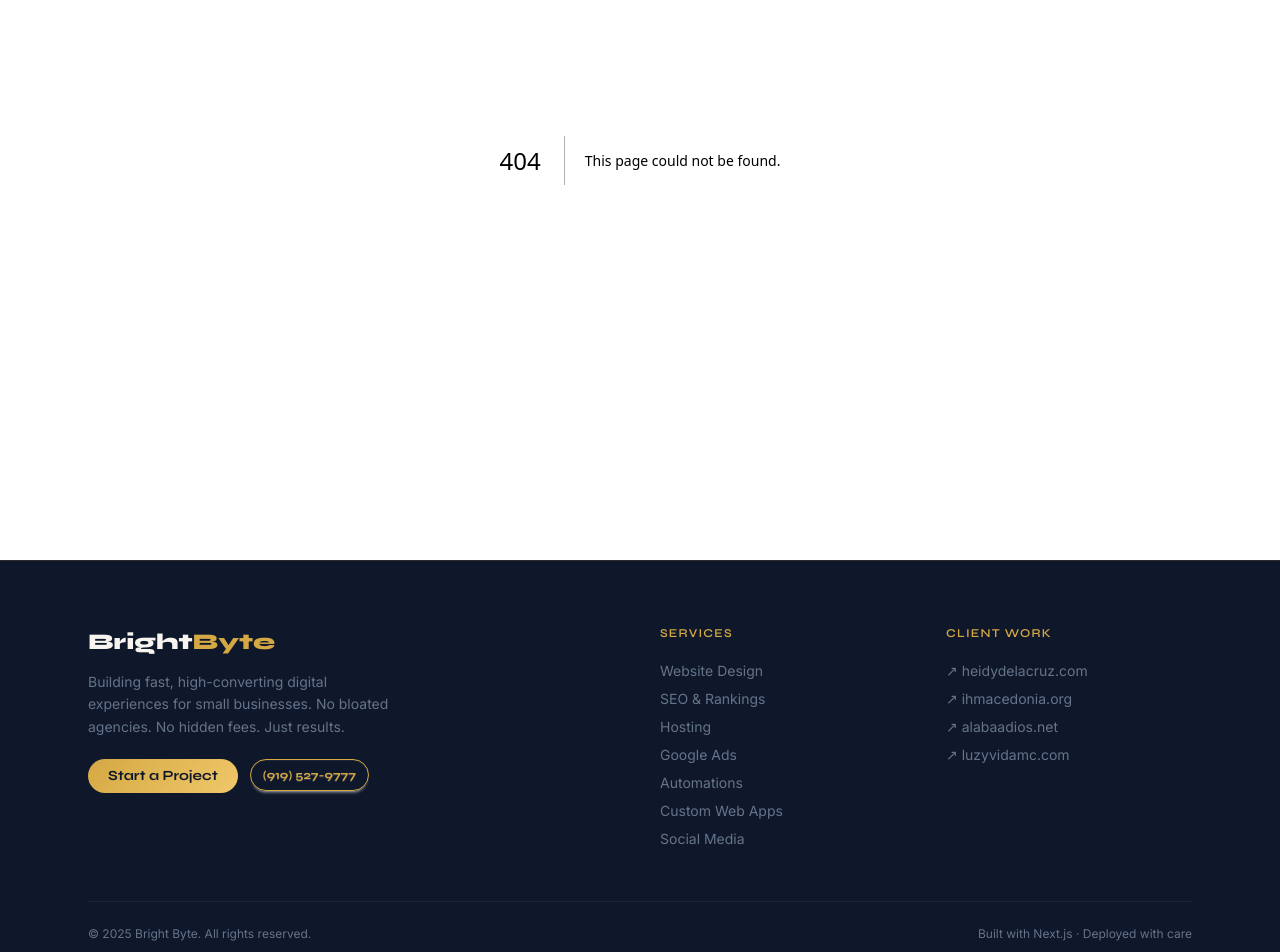
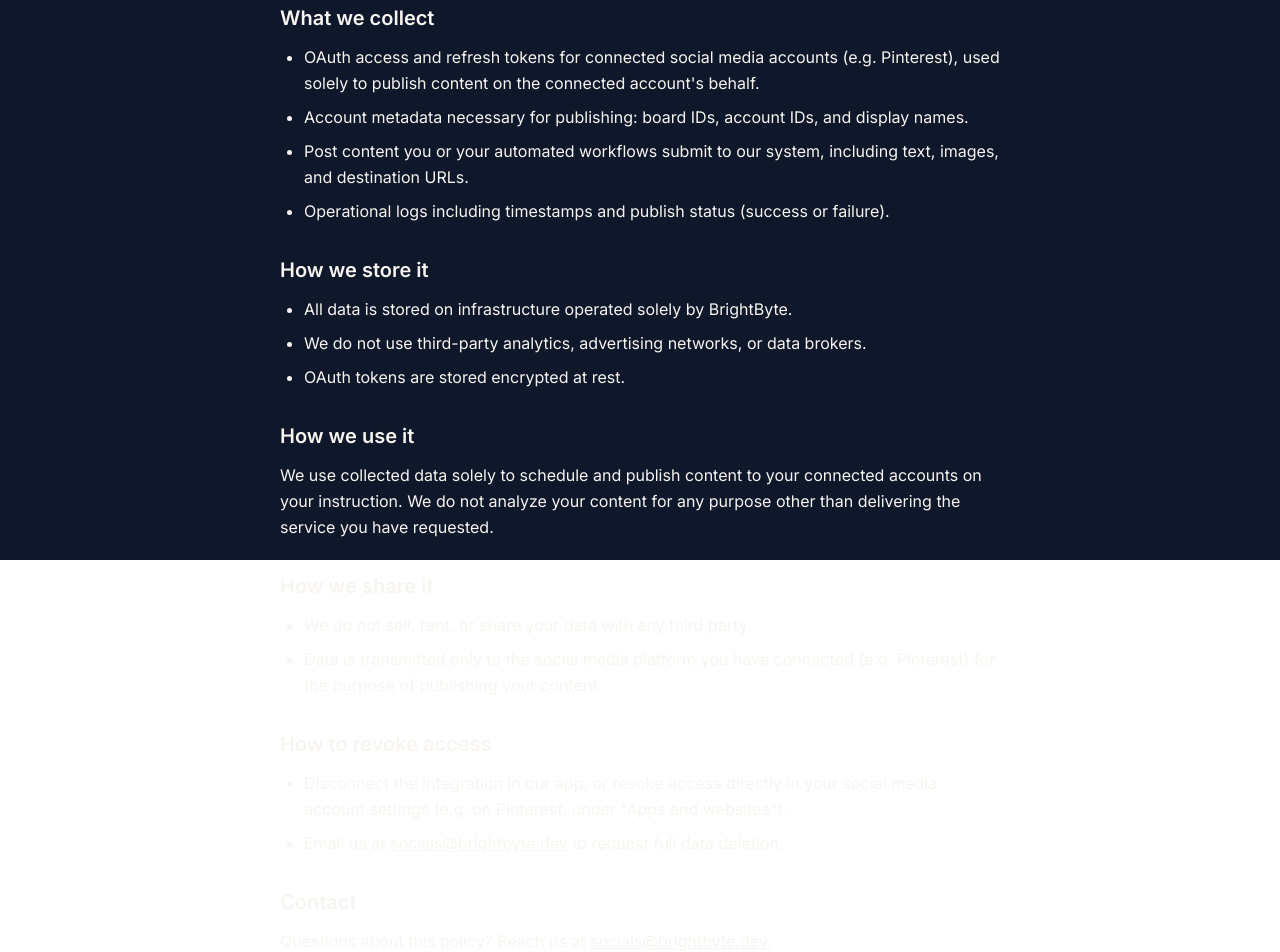
Before and after one commit to JAbelP/mysite, a Next.js app: page /privacy in a window 1280 px wide. Before the commit this address had no page. Shown: the part 240-1192 px from the top of the page. Built offline with nearby package versions, Linux system fonts and the light colour scheme.

Commit message:
add privacy policy page

```diff
--- /dev/null
+++ b/src/app/privacy/page.tsx
@@ -0,0 +1,99 @@
+export const metadata = {
+  title: "Privacy Policy — BrightByte",
+  description: "BrightByte's privacy policy for social media automation services.",
+};
+
+export default function PrivacyPage() {
+  return (
+    <main className="mx-auto max-w-3xl px-6 py-16 text-base leading-relaxed">
+      <h1 className="text-3xl font-bold mb-2">Privacy Policy</h1>
+      <p className="text-sm text-gray-500 mb-8">Last updated: November 5, 2026</p>
+
+      <p className="mb-6">
+        BrightByte ("we", "us") operates social media automation services for
+        small business clients. This policy describes what information we
+        collect, how we use it, and your rights regarding it.
+      </p>
+
+      <h2 className="text-xl font-semibold mt-8 mb-3">What we collect</h2>
+      <ul className="list-disc pl-6 space-y-2 mb-6">
+        <li>
+          OAuth access and refresh tokens for connected social media accounts
+          (e.g. Pinterest), used solely to publish content on the connected
+          account's behalf.
+        </li>
+        <li>
+          Account metadata necessary for publishing: board IDs, account IDs,
+          and display names.
+        </li>
+        <li>
+          Post content you or your automated workflows submit to our system,
+          including text, images, and destination URLs.
+        </li>
+        <li>
+          Operational logs including timestamps and publish status (success or
+          failure).
+        </li>
+      </ul>
+
+      <h2 className="text-xl font-semibold mt-8 mb-3">How we store it</h2>
+      <ul className="list-disc pl-6 space-y-2 mb-6">
+        <li>
+          All data is stored on infrastructure operated solely by BrightByte.
+        </li>
+        <li>
+          We do not use third-party analytics, advertising networks, or data
+          brokers.
+        </li>
+        <li>OAuth tokens are stored encrypted at rest.</li>
+      </ul>
+
+      <h2 className="text-xl font-semibold mt-8 mb-3">How we use it</h2>
+      <p className="mb-6">
+        We use collected data solely to schedule and publish content to your
+        connected accounts on your instruction. We do not analyze your content
+        for any purpose other than delivering the service you have requested.
+      </p>
+
+      <h2 className="text-xl font-semibold mt-8 mb-3">How we share it</h2>
+      <ul className="list-disc pl-6 space-y-2 mb-6">
+        <li>
+          We do not sell, rent, or share your data with any third party.
+        </li>
+        <li>
+          Data is transmitted only to the social media platform you have
+          connected (e.g. Pinterest) for the purpose of publishing your
+          content.
+        </li>
+      </ul>
+
+      <h2 className="text-xl font-semibold mt-8 mb-3">How to revoke access</h2>
+      <ul className="list-disc pl-6 space-y-2 mb-6">
+        <li>
+          Disconnect the integration in our app, or revoke access directly in
+          your social media account settings (e.g. on Pinterest, under "Apps
+          and websites").
+        </li>
+        <li>
+          Email us at{" "}
+          <a
+            href="mailto:socials@brightbyte.dev"
+            className="underline"
+          >
+            socials@brightbyte.dev
+          </a>{" "}
+          to request full data deletion.
+        </li>
+      </ul>
+
+      <h2 className="text-xl font-semibold mt-8 mb-3">Contact</h2>
+      <p>
+        Questions about this policy? Reach us at{" "}
+        <a href="mailto:socials@brightbyte.dev" className="underline">
+          socials@brightbyte.dev
+        </a>
+        .
+      </p>
+    </main>
+  );
+}
```
